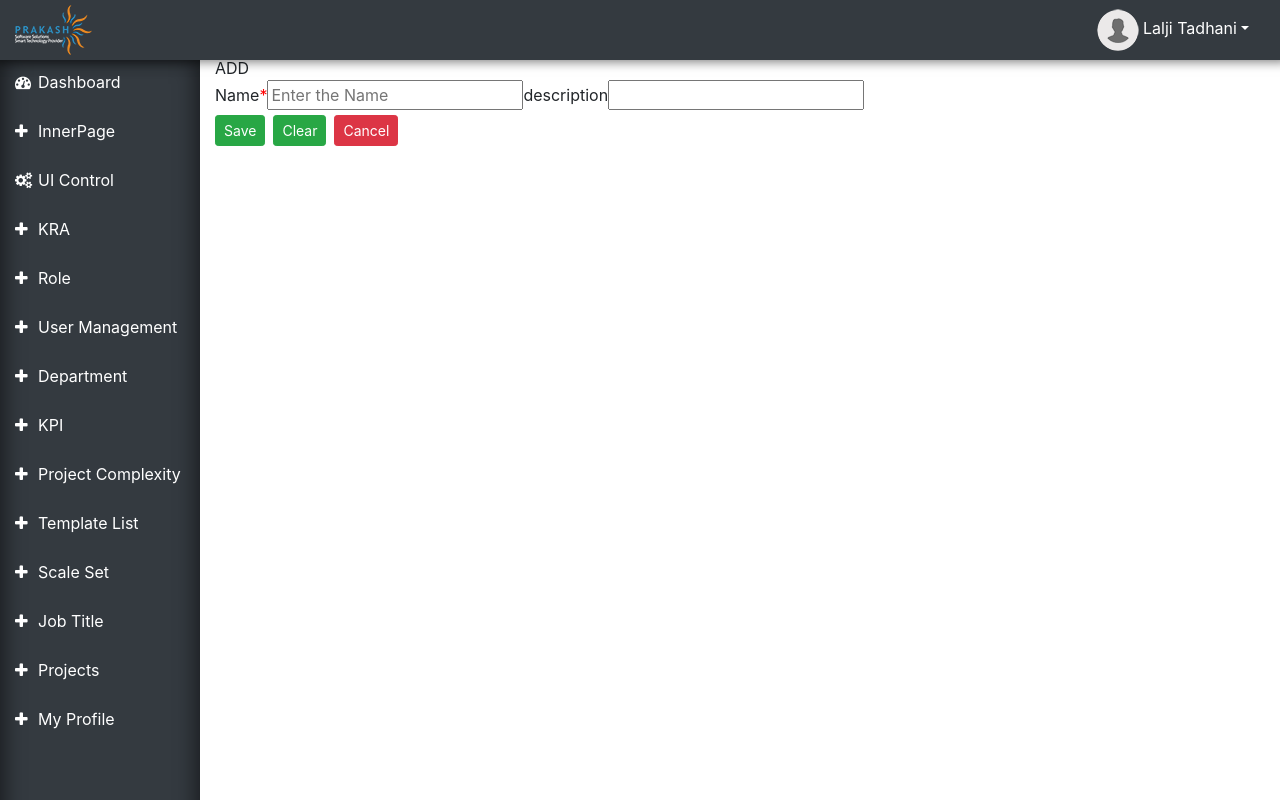
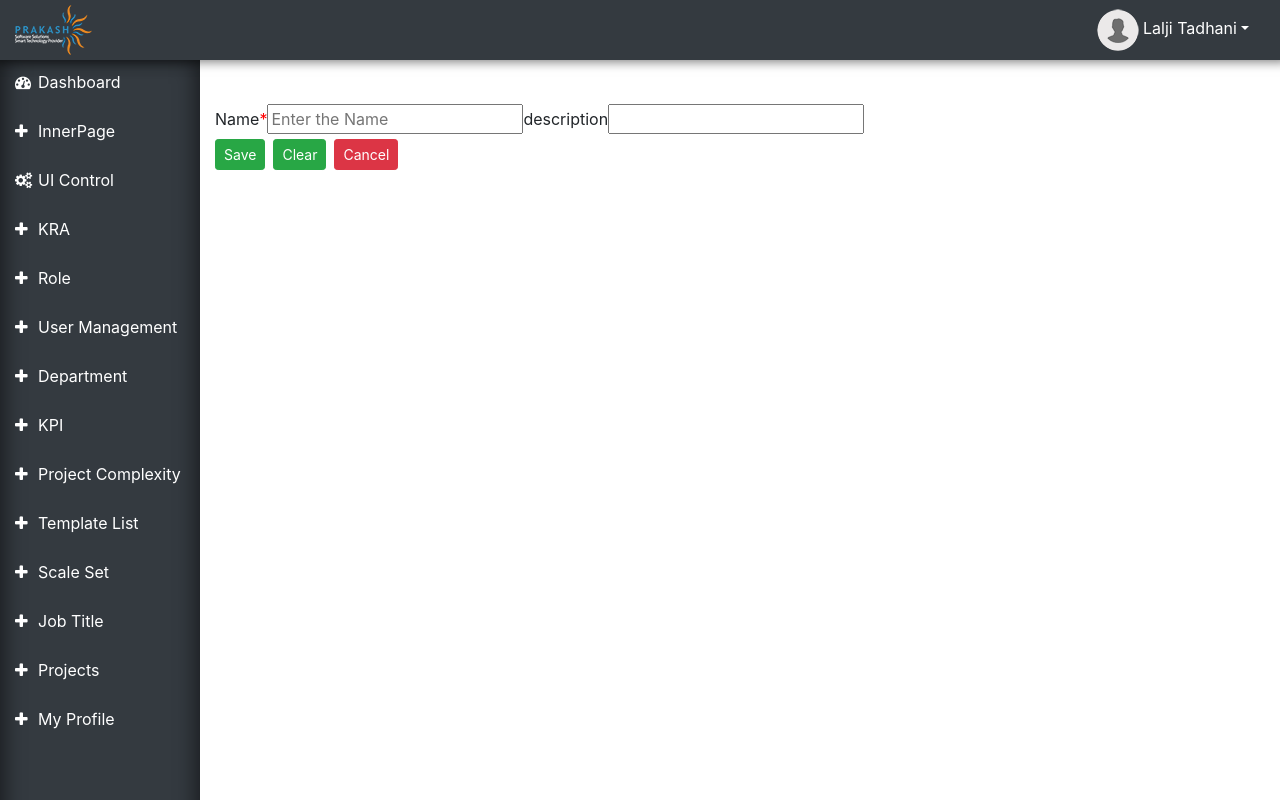
Before and after one commit to bhavishya2107/Performance-Mngt-Sys, a React (Create React App) app: page /AddDept in a window 1280 px wide. Built offline with nearby package versions, Linux system fonts and the light colour scheme.

Commit message:
Formating in Dept,user

```diff
--- a/src/pages/AddDept.js
+++ b/src/pages/AddDept.js
@@ -147,11 +147,11 @@ class AddDept extends Component {
         return (
             <div>
                 <div>
-                    {this.state.id !== undefined ? <div>Edit</div> : <div>ADD</div>}
+                    {this.state.id !== undefined ? <div></div> : <div></div>}
 
                 </div>
-                <form id="createDepartment">
-                    <div>
+                <form id="createDepartment"className="pt-5" >
+                    <div >
 
                         <label for="depName">Name<span style={{ color: "red" }}>*</span></label>
                         <input type="text" name="depName" id="depName" placeholder="Enter the Name" value={this.state.depName}
--- a/src/pages/AddUser.js
+++ b/src/pages/AddUser.js
@@ -320,9 +320,9 @@ class AddUser extends Component {
         return (
             <div>
                 <div>
-                    {this.state.userId !== undefined ? <div>Edit</div> : <div>ADD</div>}
+                    {this.state.userId !== undefined ? <div></div> : <div></div>}
                 </div>
-                <form id="createUser">
+                <form id="createUser" className="pt-5">
                     <div className="row">
                         <div className="col">
                             <label for="firstName" class="required" sm={2} >FirstName</label>
```
